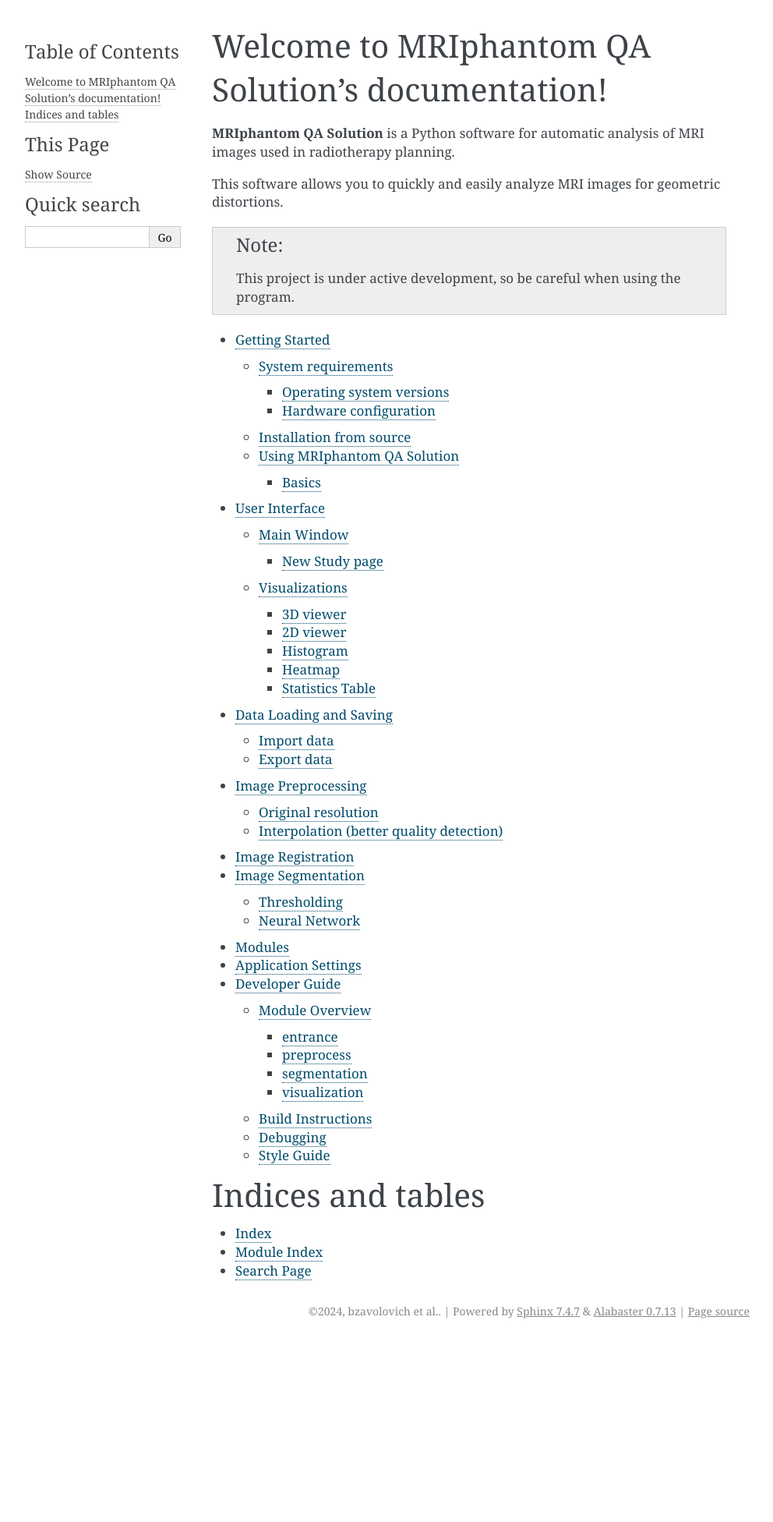
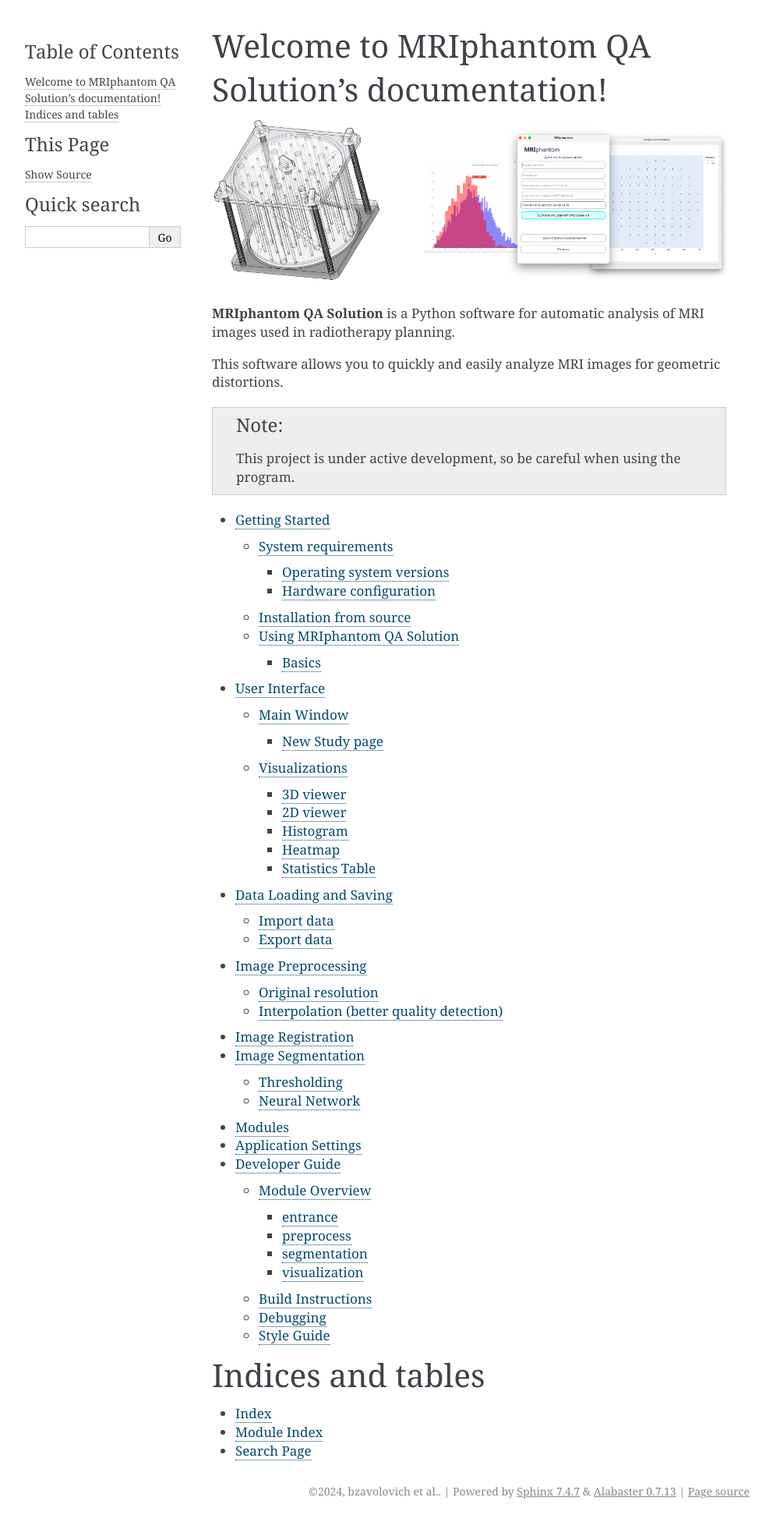
Before and after one commit to MIJO7317/MRIphantom_desktop, a Sphinx documentation site: the page built from docs/source/index.rst, in a window 1280 px wide. Shown: the whole page at 78% size, without its empty margins (148-1140 px from the left). Built offline with Sphinx 7.4.7, drawn with Linux system fonts in a browser that asks for light colours; before the commit the page ends 1721 px from its top, so only the background shows below that.

```diff
--- a/docs/source/index.rst
+++ b/docs/source/index.rst
@@ -1,5 +1,10 @@
 Welcome to MRIphantom QA Solution's documentation!
 ==================================================
+
+.. image:: assets/pictures/header.png
+  :width: 800
+  :alt: Documentation header
+
 
 **MRIphantom QA Solution** is a Python software for automatic analysis
 of MRI images used in radiotherapy planning.
```
Also changed, not shown: docs/source/assets/pictures/header.png (added), 9 other files.
